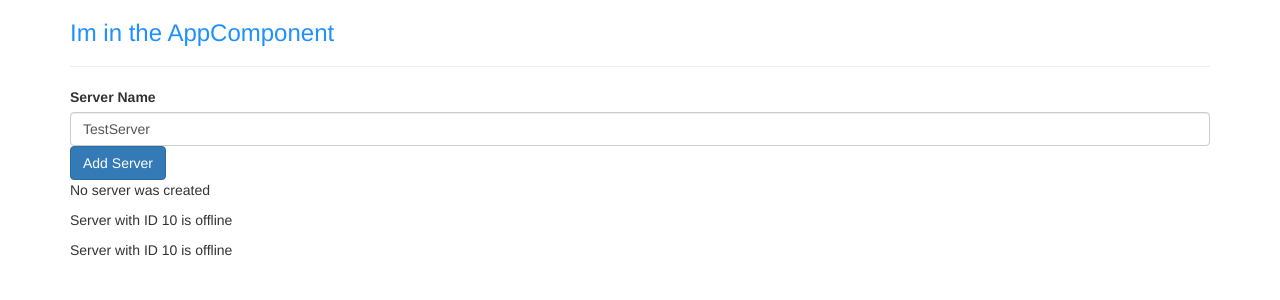
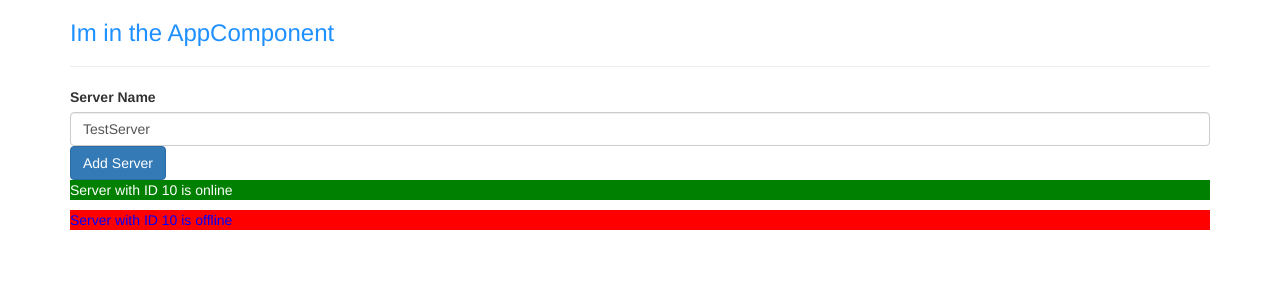
Before and after one commit to ZakiAhmed123/angular-sample-app, an Angular app: page / in a window 1280 px wide. Shown: the top 300 px of the page. Built offline with nearby package versions, Linux system fonts and the light colour scheme.

Commit message:
added directives- ngif, ngfor, ngclass, ngstyle

```diff
--- a/src/app/server/server.component.html
+++ b/src/app/server/server.component.html
@@ -1 +1 @@
-<p>{{'Server'}} with ID {{ serverID }} is {{ getServerStatus() }}</p>
+<p [ngStyle]="{backgroundColor: getColor()}" [ngClass]="{online: serverStatus === 'online',offline: serverStatus === 'offline'}">{{'Server'}} with ID {{ serverID }} is {{ getServerStatus() }}</p>
--- a/src/app/server/server.component.ts
+++ b/src/app/server/server.component.ts
@@ -2,12 +2,28 @@
 
 @Component({
     selector: 'app-server',
-    templateUrl: './server.component.html'
+    templateUrl: './server.component.html',
+    styles: [`
+    .online{
+        color:white;
+    }
+
+    .offline {
+        color: blue;
+    }
+    `]
 })
 export class ServerComponent {
     serverID: number = 10;
     serverStatus: string = 'offline';
+    constructor() {
+        this.serverStatus = Math.random() > 0.5 ? 'online': 'offline';
+    }
     getServerStatus() {
         return this.serverStatus;
     }
+
+    getColor() {
+        return this.serverStatus === 'online' ? 'green': 'red'
+    }
 }
--- a/src/app/servers/servers.component.html
+++ b/src/app/servers/servers.component.html
@@ -4,6 +4,13 @@
 <!-- <p>{{serverName}}</p> -->
 <button class="btn btn-primary" [disabled]="!allowNewServer" (click)="onCreateServer() "> Add Server</button>
 <!-- <p [innerText]="allowNewServer"></p> -->
-<p>{{ serverCreationStatus }}</p>
-<app-server> </app-server>
-<app-server> </app-server>
+<!-- <p>{{ serverCreationStatus }}</p> -->
+<!-- <p *ngIf="serverCreated; else noServer">Server was created, server name is {{serverName}}</p> -->
+<!-- <ng-template #noServer>
+        <p>
+            No Server was created
+        </p>
+    </ng-template> -->
+<p *ngIf="serverCreated">Server was created, server name is {{serverName}}</p>
+
+<app-server *ngFor="let server of servers"> </app-server>
--- a/src/app/servers/servers.component.ts
+++ b/src/app/servers/servers.component.ts
@@ -11,6 +11,8 @@
   allowNewServer = false;
   serverCreationStatus = 'No server was created';
   serverName = 'TestServer';
+  serverCreated = false;
+  servers =['TestServer', 'TestServer2'];
   constructor() {
     setTimeout(() => {
       this.allowNewServer = true
@@ -22,10 +24,13 @@
   }
 
   onCreateServer() {
+    this.serverCreated = true;
+    this.servers.push(this.serverName);
     this.serverCreationStatus = 'Server was created! Name is ' + this.serverName;
   }
 
   onUpdateServerName() {
     this.serverName = (<HTMLInputElement>event.target).value;
   }
+
 }
```
